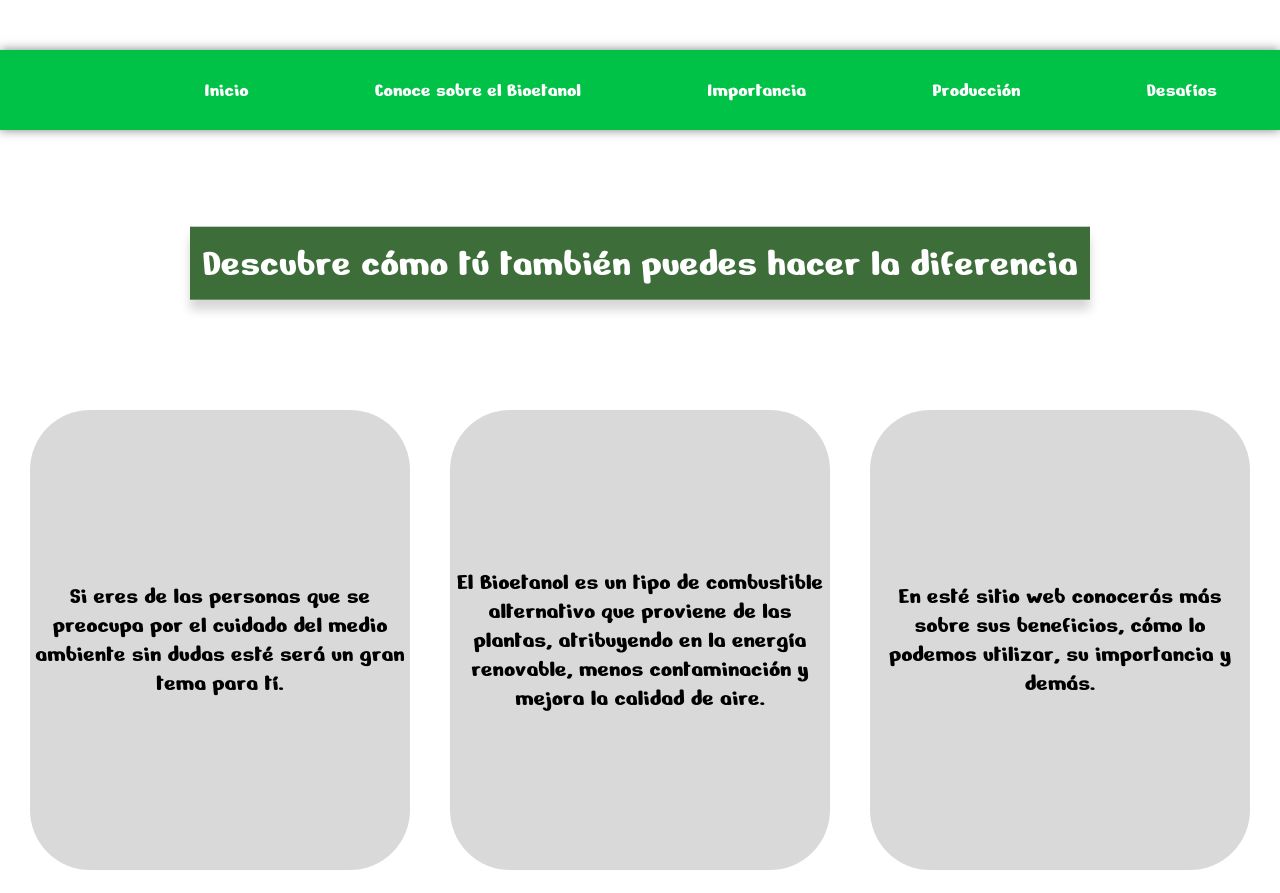
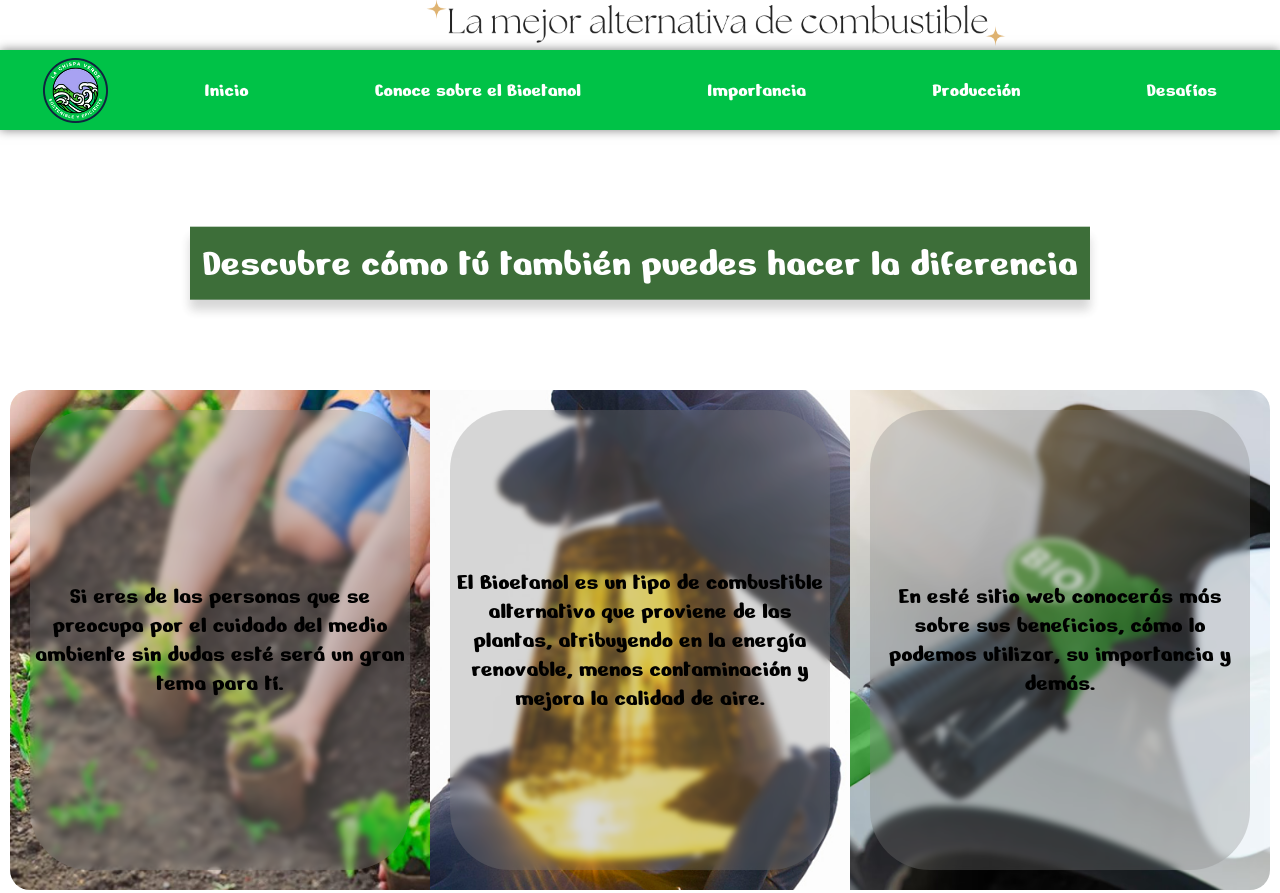
Before and after one commit to Frogy23/Frogy23.github.io, a plain HTML site: page index.html in a window 1280 px wide. Shown: the top 893 px of the page. Drawn offline with nearby package versions, Linux system fonts and the light colour scheme.

Commit message:
Update style.css

```diff
--- a/style.css
+++ b/style.css
@@ -7,7 +7,7 @@
 }
 
 header {
-    background-image: url(/img/BannerTrimestral.png);
+    background-image: url(BannerTrimestral.png);
     background-repeat: no-repeat;
     background-size: cover;
     text-align: center;
@@ -144,7 +144,7 @@ nav {
 }
 
 .favicon {
-    background-image: url(/img/favicon1.png);
+    background-image: url(favicon1.png);
     background-repeat: no-repeat;
     background-size: cover;
     width: 65px;
@@ -267,7 +267,7 @@ transform: translateY(-2%);
 
 .tarj-display .tarjetas #contenido-tarj1{
 width: 500px;
-background-image: url(/img/tarj1.jpg);
+background-image: url(tarj1.jpg);
 background-position: center;
 background-repeat: no-repeat;
 background-size: cover;
@@ -279,7 +279,7 @@ border-end-start-radius: 20px;
 
 .tarj-display .tarjetas #contenido-tarj2{
 width: 500px;
-background-image: url(/img/tarj2.jpg);
+background-image: url(tarj2.jpg);
 background-position: center;
 background-repeat: no-repeat;
 background-size: cover;
@@ -288,7 +288,7 @@ text-align: center;
 
 .tarj-display .tarjetas #contenido-tarj3{
 width: 500px;
-background-image: url(/img/tar3.avif);
+background-image: url(tar3.avif);
 background-position: center;
 background-repeat: no-repeat;
 background-size: cover;
@@ -376,7 +376,7 @@ color: rgb(0, 0, 0);
     height: 50vh;
     width: 20%;
     margin: 0 20px;
-    background-image: url(/img/Aside.jpg);
+    background-image: url(Aside.jpg);
     background-position: left;
     background-repeat: no-repeat;
     background-size: cover;
@@ -616,7 +616,7 @@ color: rgb(0, 0, 0);
 }
 
 .des-aside {
-    background-image: url(img/Desafios.png);
+    background-image: url(Desafios.png);
     background-position: center;
     background-repeat: no-repeat;
     background-size: cover;
```
